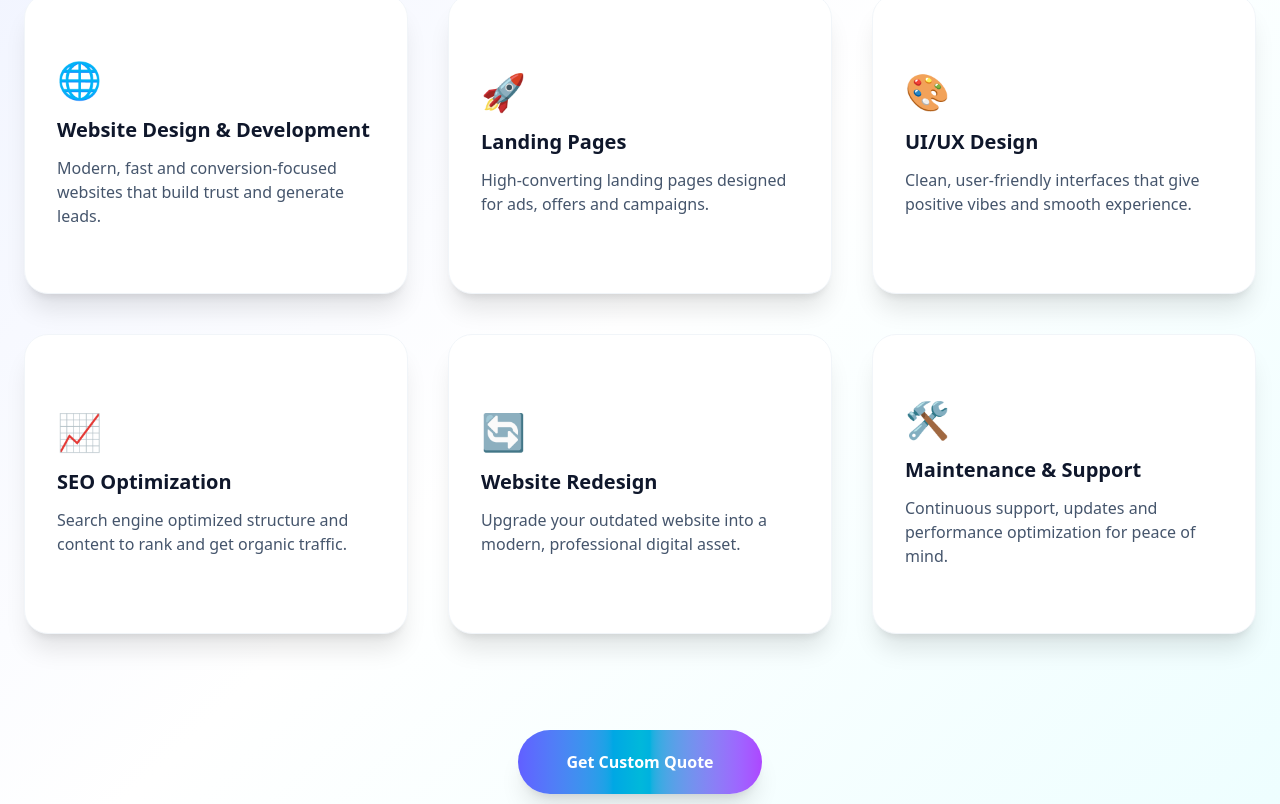
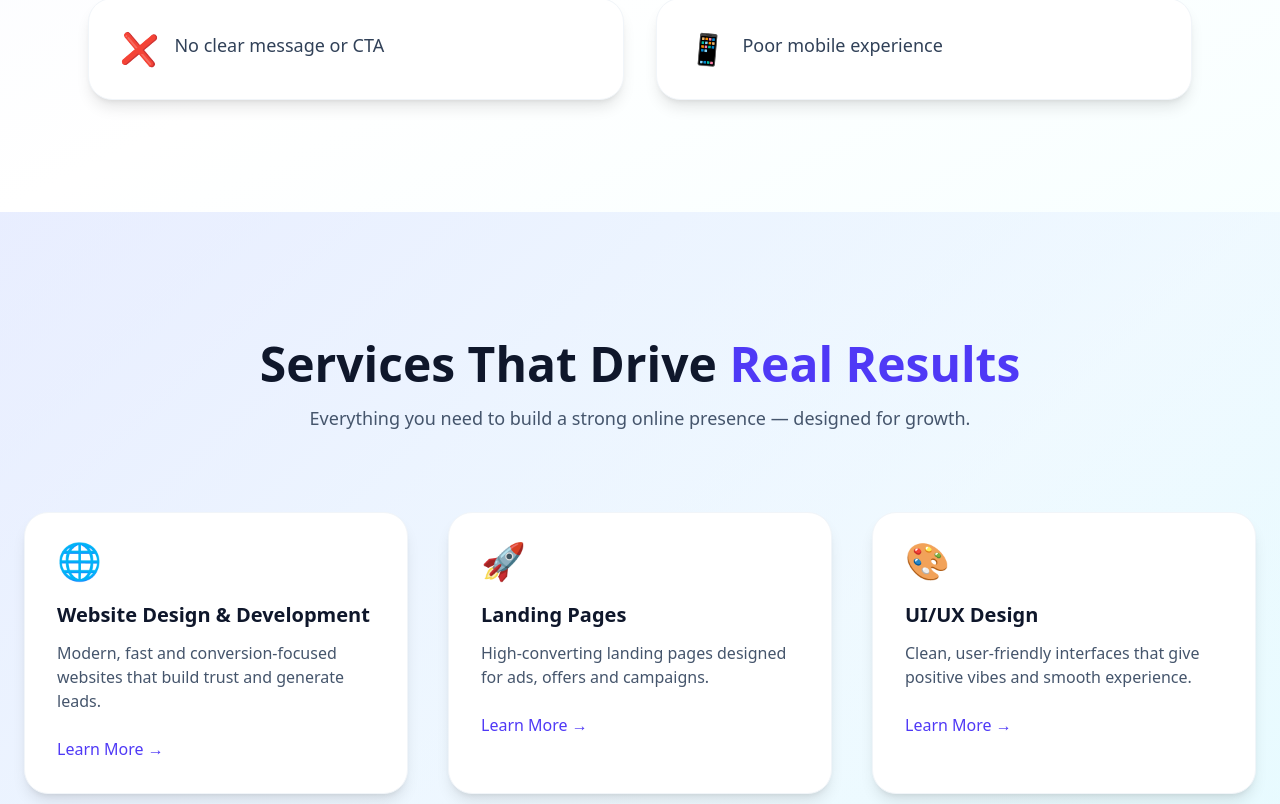
Before and after one commit to Abhishek-6377/Hem, a React (Vite) app: page / in a window 1280 px wide. Shown: the part 1616-2420 px from the top of the page. Built offline with nearby package versions, Linux system fonts and the light colour scheme.

Commit message:
Updated comparison section design

```diff
--- a/src/App.jsx
+++ b/src/App.jsx
@@ -21,6 +21,7 @@ export default function App() {
 <div className="min-h-screen" style={{ backgroundColor: "" }}>
       <Navbar/>
       <Hero />
+      <About />
       <PainPoints />
       <Services />
       <Industries />
@@ -30,7 +31,6 @@ export default function App() {
       <SampleWork />
       <Comparison />
       <Reviews />
-      <About />
       <Pricing/>
       <FAQ />
       <Contact/>
--- a/src/components/Comparison.jsx
+++ b/src/components/Comparison.jsx
@@ -1,42 +1,83 @@
+import { motion } from "framer-motion";
+
+const features = [
+  {
+    title: "Custom Design",
+    us: "Fully tailored design built for your brand",
+    others: "Template-based layouts",
+  },
+  {
+    title: "SEO-Friendly Structure",
+    us: "Optimized structure for rankings",
+    others: "Basic setup without optimization",
+  },
+  {
+    title: "Clear CTAs",
+    us: "Conversion-focused strategy",
+    others: "Generic button placements",
+  },
+  {
+    title: "Fast Performance",
+    us: "Optimized loading & performance",
+    others: "Unoptimized heavy pages",
+  },
+  {
+    title: "Post-Launch Support",
+    us: "Dedicated support after launch",
+    others: "Limited or paid support",
+  },
+];
+
 export default function Comparison() {
   return (
-    <section className="py-24 bg-white">
-      <div className="max-w-6xl mx-auto px-6">
+    <section className="relative py-32 bg-gradient-to-br from-indigo-50 via-white to-cyan-50 overflow-hidden">
 
-        <div className="text-center mb-12">
-          <h2 className="text-4xl font-bold text-slate-900">
-            Why We Are Different
+      {/* Soft background glow */}
+      <div className="absolute -top-32 left-1/3 w-[420px] h-[420px] bg-indigo-300/30 blur-[120px]" />
+
+      <div className="relative max-w-6xl mx-auto px-6">
+
+        {/* Heading */}
+        <motion.div
+          initial={{ opacity: 0, y: 30 }}
+          whileInView={{ opacity: 1, y: 0 }}
+          transition={{ duration: 0.6 }}
+          className="text-center mb-16"
+        >
+          <h2 className="text-4xl md:text-5xl font-bold text-slate-900">
+            Why We’re <span className="text-indigo-600">Different</span>
           </h2>
-          <p className="mt-4 text-slate-600">
-            Simple comparison to help you make the right decision.
+          <p className="mt-4 text-slate-600 text-lg">
+            A smarter approach compared to the typical market offering.
           </p>
-        </div>
+        </motion.div>
 
-        <div className="overflow-x-auto">
-          <table className="w-full border-collapse rounded-2xl overflow-hidden shadow-lg">
-            <thead>
-              <tr className="bg-gradient-to-r from-indigo-500 to-cyan-500 text-white">
-                <th className="p-4 text-left">Feature</th>
-                <th className="p-4">Us</th>
-                <th className="p-4">Others</th>
-              </tr>
-            </thead>
-            <tbody className="bg-white">
-              {[
-                ["Custom Design", "✔", "✖"],
-                ["SEO-Friendly Structure", "✔", "✖"],
-                ["Clear CTAs", "✔", "✖"],
-                ["Fast Performance", "✔", "✖"],
-                ["Post-Launch Support", "✔", "Limited"],
-              ].map((row, i) => (
-                <tr key={i} className="border-b">
-                  <td className="p-4 text-slate-700">{row[0]}</td>
-                  <td className="p-4 text-center text-green-600 font-bold">{row[1]}</td>
-                  <td className="p-4 text-center text-slate-500">{row[2]}</td>
-                </tr>
-              ))}
-            </tbody>
-          </table>
+        {/* Comparison Rows */}
+        <div className="space-y-8">
+          {features.map((item, i) => (
+            <motion.div
+              key={i}
+              initial={{ opacity: 0, y: 40 }}
+              whileInView={{ opacity: 1, y: 0 }}
+              transition={{ delay: i * 0.1 }}
+              className="grid md:grid-cols-3 gap-6 items-center bg-white rounded-3xl p-8 shadow-sm border border-slate-100"
+            >
+              {/* Feature Title */}
+              <div className="font-semibold text-slate-900 text-lg">
+                {item.title}
+              </div>
+
+              {/* Us */}
+              <div className="bg-indigo-50 border border-indigo-200 rounded-xl p-4 text-indigo-700 text-sm font-medium">
+                ✔ {item.us}
+              </div>
+
+              {/* Others */}
+              <div className="bg-slate-50 border border-slate-200 rounded-xl p-4 text-slate-600 text-sm">
+                ✖ {item.others}
+              </div>
+            </motion.div>
+          ))}
         </div>
 
       </div>
--- a/src/components/Services.jsx
+++ b/src/components/Services.jsx
@@ -5,124 +5,145 @@ const services = [
     title: "Website Design & Development",
     desc: "Modern, fast and conversion-focused websites that build trust and generate leads.",
     icon: "🌐",
-    stat: "↑ 3x Leads",
-    statDesc: "After redesign",
   },
   {
     title: "Landing Pages",
     desc: "High-converting landing pages designed for ads, offers and campaigns.",
     icon: "🚀",
-    stat: "↑ 45% CVR",
-    statDesc: "Conversion increase",
   },
   {
     title: "UI/UX Design",
     desc: "Clean, user-friendly interfaces that give positive vibes and smooth experience.",
     icon: "🎨",
-    stat: "↓ 60% Bounce",
-    statDesc: "Better engagement",
   },
   {
     title: "SEO Optimization",
     desc: "Search engine optimized structure and content to rank and get organic traffic.",
     icon: "📈",
-    stat: "#1 Rankings",
-    statDesc: "For key keywords",
   },
   {
     title: "Website Redesign",
     desc: "Upgrade your outdated website into a modern, professional digital asset.",
     icon: "🔄",
-    stat: "↑ 150% Traffic",
-    statDesc: "Post refresh",
   },
   {
     title: "Maintenance & Support",
     desc: "Continuous support, updates and performance optimization for peace of mind.",
     icon: "🛠️",
-    stat: "99.9% Uptime",
-    statDesc: "Guaranteed",
   },
 ];
 
+const container = {
+  hidden: {},
+  show: {
+    transition: {
+      staggerChildren: 0.15,
+    },
+  },
+};
+
+const card = {
+  hidden: { y: 50, opacity: 0 },
+  show: { y: 0, opacity: 1 },
+};
+
 export default function Services() {
   return (
-    <section id="services" className="relative py-32 bg-gradient-to-br from-indigo-50 via-white to-cyan-50 overflow-hidden">
-      <div className="max-w-7xl mx-auto px-6">
+    <section className="relative py-32 bg-gradient-to-br from-indigo-50 via-white to-cyan-50 overflow-hidden">
+
+      {/* background glow */}
+      <div className="absolute inset-0 bg-gradient-to-br from-indigo-100/40 to-cyan-100/40 pointer-events-none" />
+
+      <div className="relative max-w-7xl mx-auto px-6">
 
         {/* Heading */}
-        <div className="text-center max-w-3xl mx-auto">
+        <motion.div
+          initial={{ opacity: 0, y: 20 }}
+          whileInView={{ opacity: 1, y: 0 }}
+          className="text-center max-w-3xl mx-auto"
+        >
           <h2 className="text-4xl md:text-5xl font-bold text-slate-900">
             Services That Drive <span className="text-indigo-600">Real Results</span>
           </h2>
           <p className="mt-4 text-slate-600 text-lg">
-            Strategy, design and performance — all working together.
+            Everything you need to build a strong online presence — designed for growth.
           </p>
-        </div>
+        </motion.div>
 
-        {/* 3D Cards */}
-        <div className="mt-20 grid md:grid-cols-3 gap-10 perspective-[1200px]">
-          {services.map((s, i) => (
+        {/* Cards */}
+        <motion.div
+          variants={container}
+          initial="hidden"
+          whileInView="show"
+          viewport={{ once: true }}
+          className="mt-20 grid md:grid-cols-3 gap-10"
+        >
+          {services.map((service, i) => (
             <motion.div
               key={i}
-              initial={{ y: 50, opacity: 0 }}
-              whileInView={{ y: 0, opacity: 1 }}
-              transition={{ delay: i * 0.1 }}
-              className="relative h-[300px]"
+              variants={card}
+              whileHover={{
+                y: -12,
+                rotateX: 5,
+                rotateY: -5,
+                scale: 1.04,
+              }}
+              transition={{ type: "spring", stiffness: 200 }}
+              className="relative bg-white rounded-3xl p-8 shadow-lg border border-slate-100 overflow-hidden"
+              style={{ transformStyle: "preserve-3d" }}
             >
+              {/* animated glow */}
               <motion.div
-                whileHover={{ rotateY: 180 }}
-                transition={{ duration: 0.8, ease: "easeInOut" }}
-                className="relative w-full h-full"
-                style={{
-                  transformStyle: "preserve-3d",
-                }}
-              >
-                {/* FRONT */}
-                <div
-                  className="absolute inset-0 bg-white rounded-3xl p-8 shadow-xl border border-slate-100 flex flex-col justify-center"
-                  style={{ backfaceVisibility: "hidden" }}
+                className="absolute inset-0 bg-gradient-to-br from-indigo-200 via-cyan-200 to-purple-200 opacity-0"
+                whileHover={{ opacity: 0.6 }}
+                transition={{ duration: 0.4 }}
+              />
+
+              <div className="relative z-10">
+
+                {/* Icon */}
+                <motion.div
+                  animate={{ y: [0, -6, 0] }}
+                  transition={{ duration: 3, repeat: Infinity, ease: "easeInOut" }}
+                  className="text-4xl"
                 >
-                  <div className="text-4xl">{s.icon}</div>
-                  <h3 className="mt-4 text-xl font-semibold text-slate-900">
-                    {s.title}
-                  </h3>
-                  <p className="mt-3 text-slate-600">
-                    {s.desc}
-                  </p>
-                </div>
+                  {service.icon}
+                </motion.div>
 
-                {/* BACK */}
-                <div
-                  className="absolute inset-0 rounded-3xl p-8 shadow-xl
-                             bg-gradient-to-br from-indigo-500 to-cyan-500
-                             text-white flex flex-col justify-center items-center"
-                  style={{
-                    transform: "rotateY(180deg)",
-                    backfaceVisibility: "hidden",
-                  }}
+                <h3 className="mt-4 text-xl font-semibold text-slate-900">
+                  {service.title}
+                </h3>
+
+                <p className="mt-3 text-slate-600">
+                  {service.desc}
+                </p>
+
+                <motion.button
+                  whileHover={{ x: 6 }}
+                  className="mt-6 font-medium text-indigo-600"
                 >
-                  <h3 className="text-3xl font-bold">{s.stat}</h3>
-                  <p className="mt-2 opacity-90">{s.statDesc}</p>
-                  <div className="mt-4 text-3xl">✨</div>
-                </div>
+                  Learn More →
+                </motion.button>
 
-              </motion.div>
+              </div>
             </motion.div>
           ))}
-        </div>
+        </motion.div>
 
         {/* CTA */}
-        <div className="mt-24 text-center">
+        <motion.div
+          initial={{ opacity: 0, scale: 0.9 }}
+          whileInView={{ opacity: 1, scale: 1 }}
+          className="mt-24 text-center"
+        >
           <motion.button
             animate={{ scale: [1, 1.05, 1] }}
-            whileHover={{ scale:1.13 }}
-            // transition={{ duration: 3, repeat: Infinity }}
+            transition={{ duration: 3, repeat: Infinity }}
             className="px-12 py-5 rounded-full bg-gradient-to-r from-indigo-500 via-cyan-500 to-purple-500 text-white font-semibold shadow-xl"
           >
             Get Custom Quote
           </motion.button>
-        </div>
+        </motion.div>
 
       </div>
     </section>
```
Also changed, not shown: src/components/Pricing.jsx (line endings or trailing spaces).
